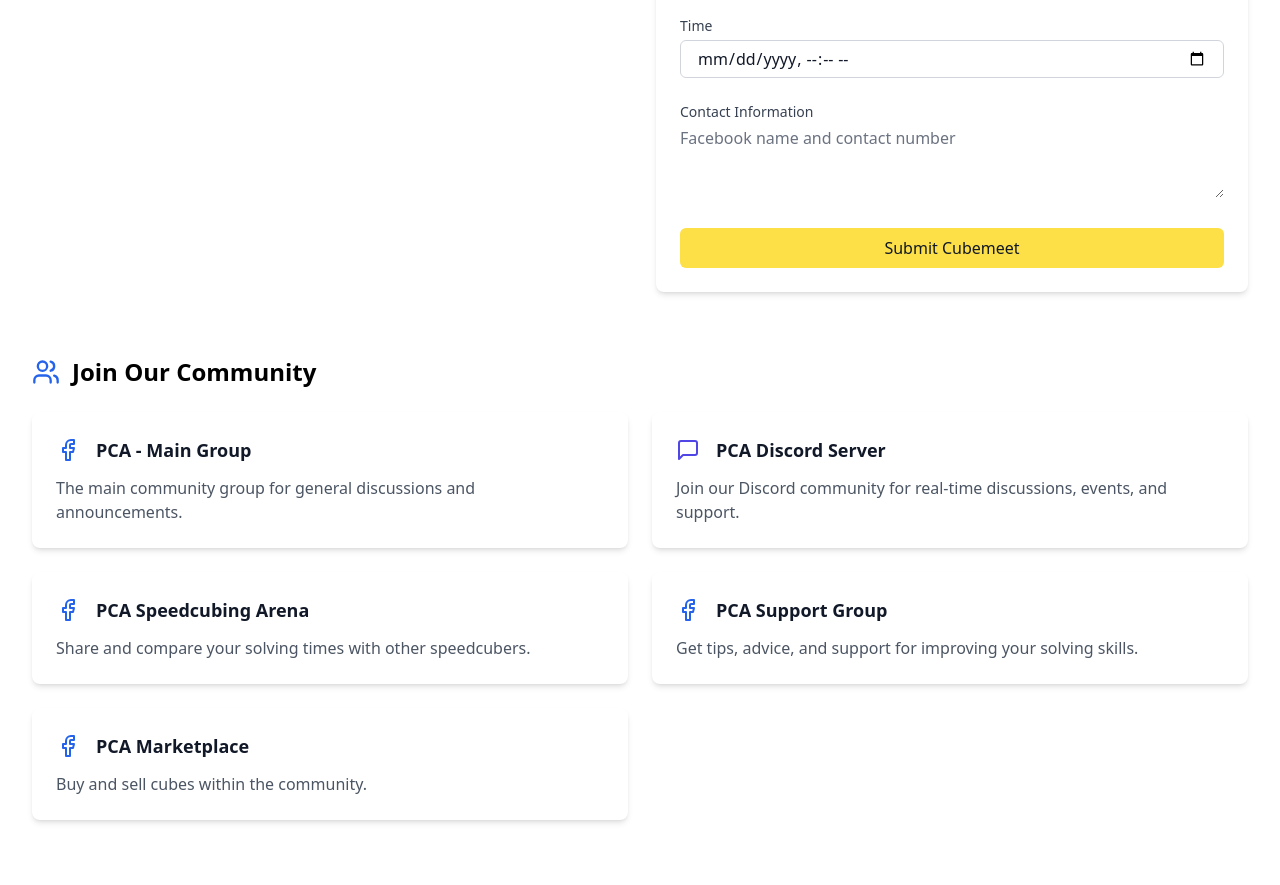
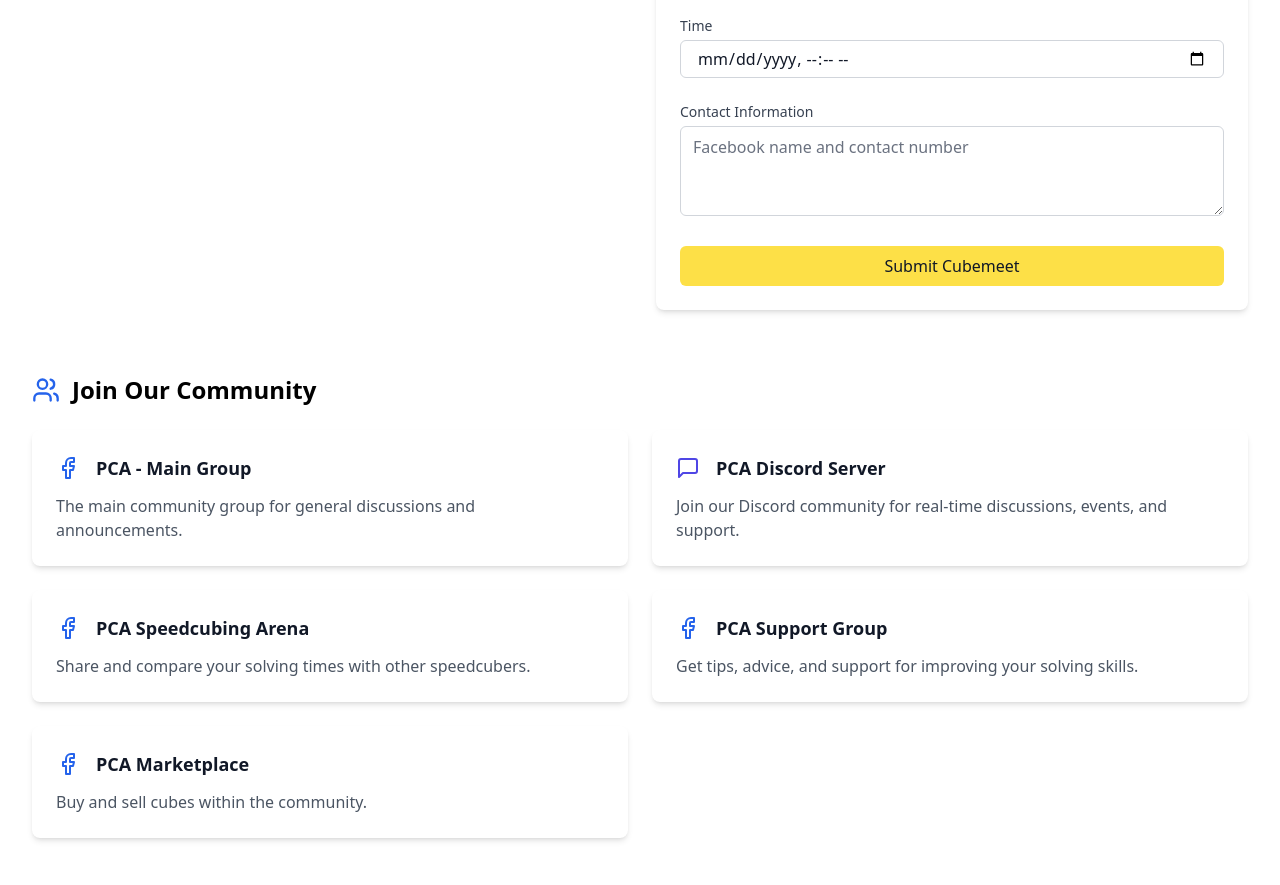
Before and after one commit to pca/site, a React (Vite) app: page /meet in a window 1280 px wide. Shown: the part 1240-2125 px from the top of the page. Built offline with nearby package versions, Linux system fonts and the light colour scheme.

Commit message:
fix textarea style

```diff
--- a/src/pages/Meet.tsx
+++ b/src/pages/Meet.tsx
@@ -263,7 +263,7 @@
         <textarea
           id="contact"
           rows={3}
-          className="w-full rounded-md border-gray-300 hover:border-gray-400 focus:outline-none focus:ring-2 focus:ring-yellow-300 focus:border-yellow-300 placeholder:text-gray-500"
+          className="w-full rounded-md border border-gray-300 bg-white px-3 py-2 hover:border-gray-400 focus:outline-none focus:ring-2 focus:ring-yellow-300 focus:border-yellow-300 placeholder:text-gray-500"
           placeholder="Facebook name and contact number"
           required
         />
```
